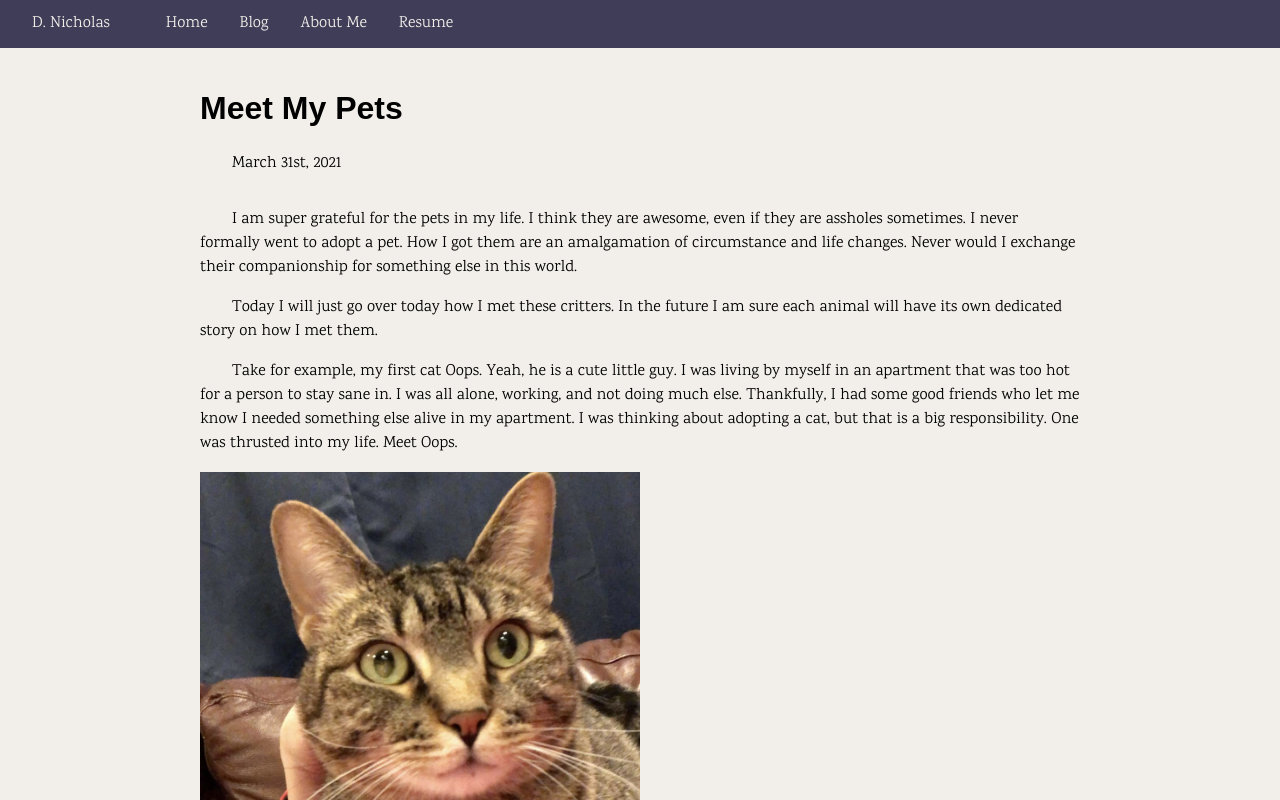
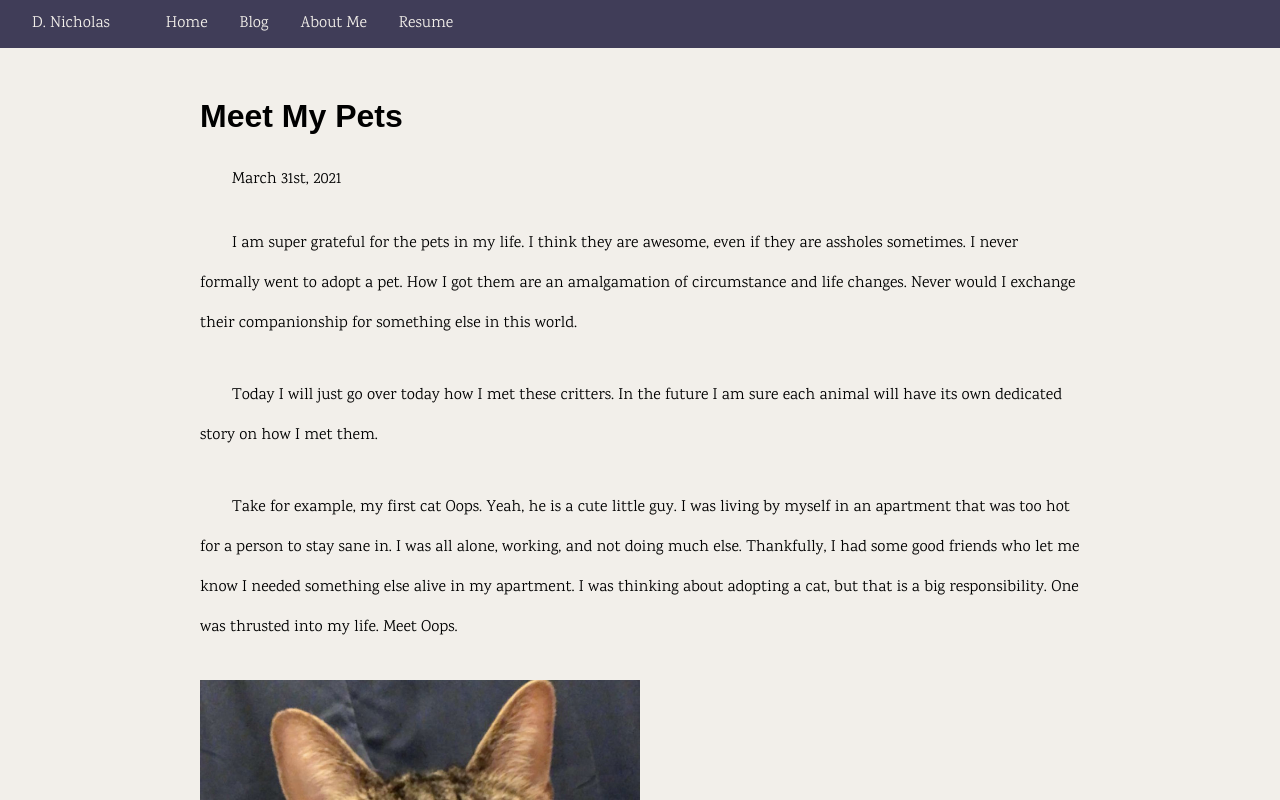
Before and after one commit to dead-alchemy/personal-site, a Next.js app: page /blog/hello_pets in a window 1280 px wide. Built offline with nearby package versions, Linux system fonts and the light colour scheme; a web font is replaced by a local one.

Commit message:
adding some padding and linespace to blogs

```diff
--- a/styles/blog.module.scss
+++ b/styles/blog.module.scss
@@ -15,8 +15,16 @@
 	.nav-item {
 		display: block;
 	}
+	h1 {
+		line-height: 2.5rem;
+	}
+	h2 {
+		line-height: 2.5rem;
+	}
 	p {
 		text-indent: 2rem;
+		line-height: 2.5rem;
+		padding-bottom: 1rem;
 	}
 
 	time {
```
